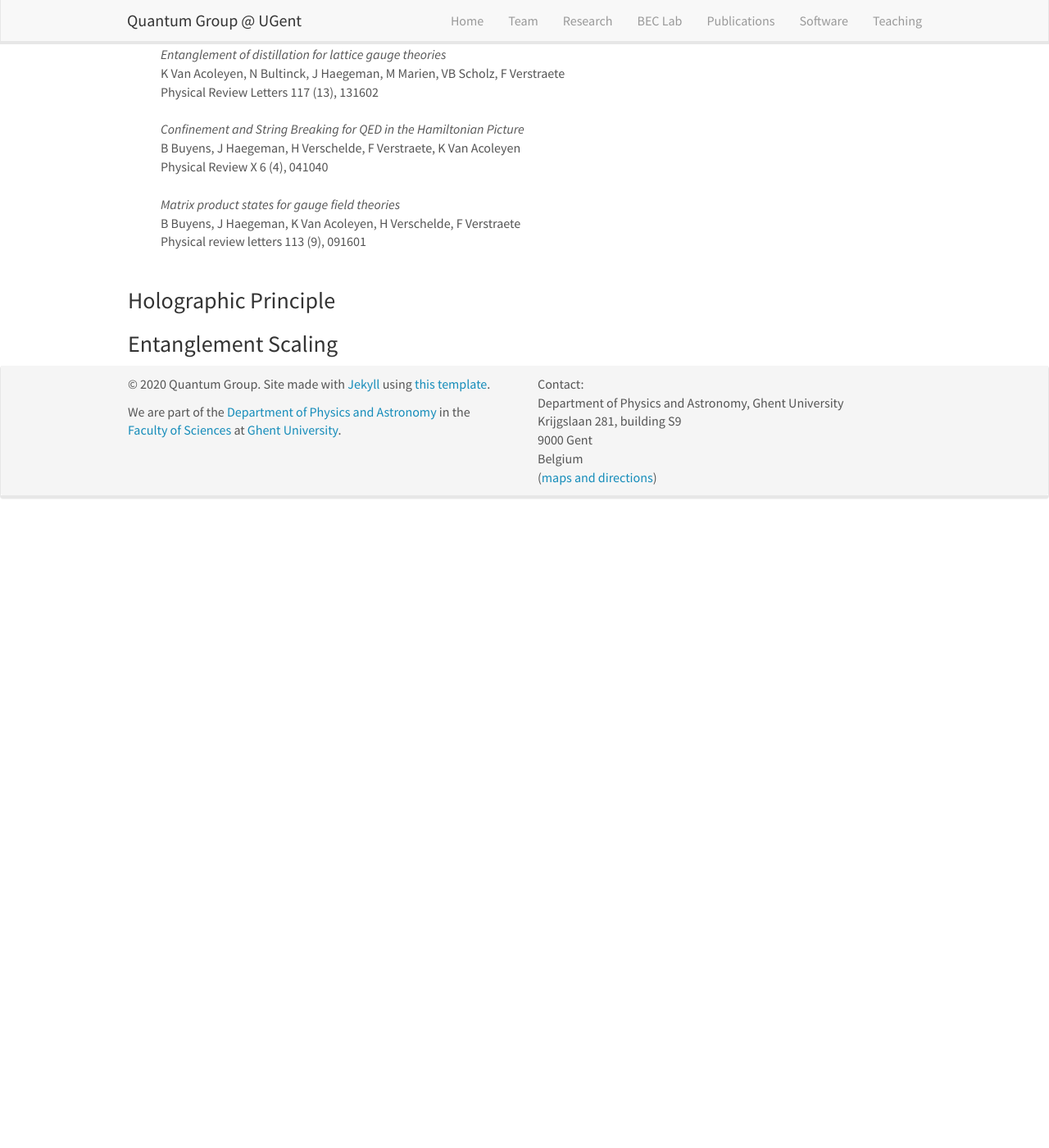
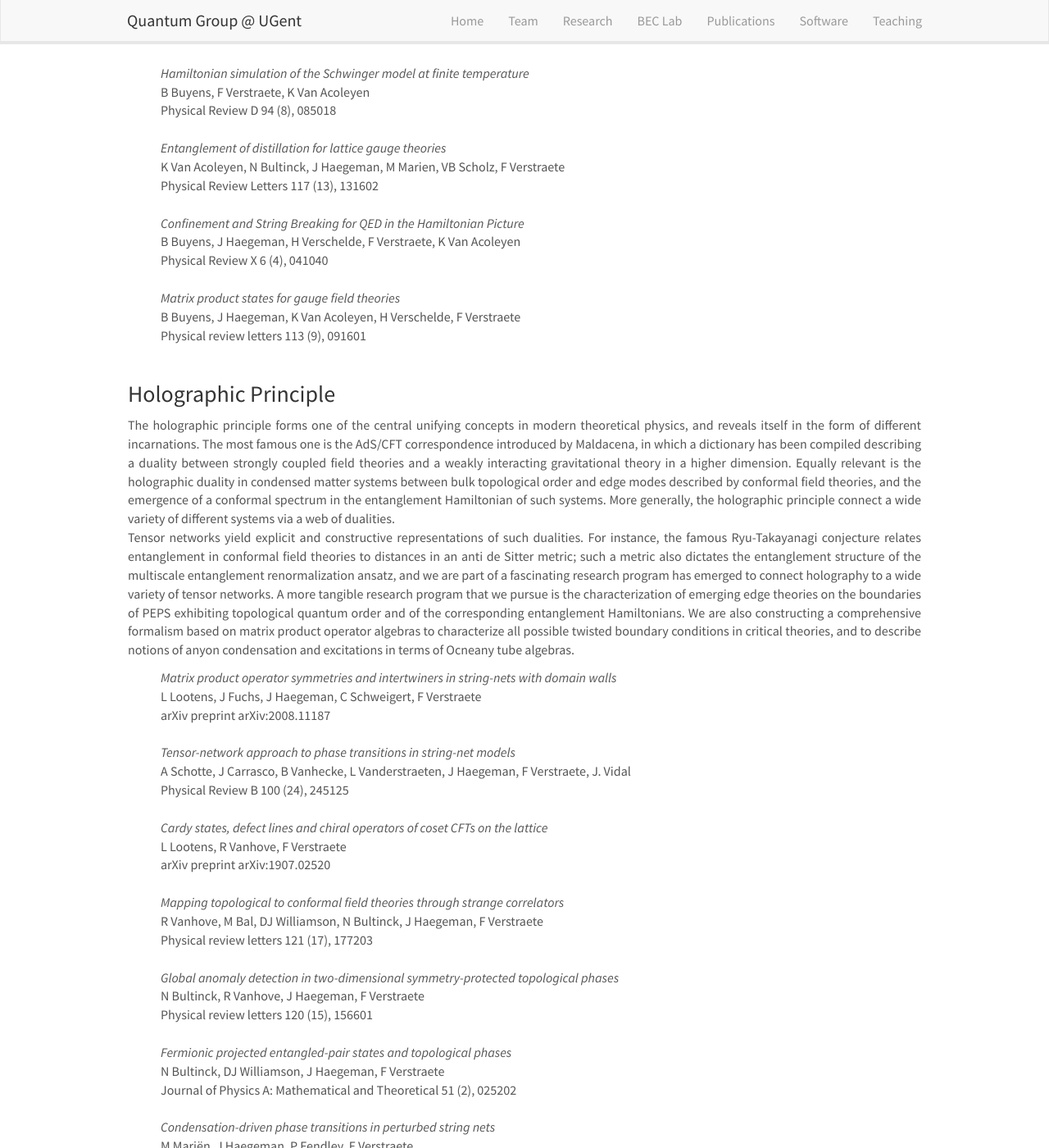
Before and after one commit to quantumghent/quantumghent.github.io, a Jekyll site: the page built from _pages/research.md, in a window 1280 px wide and 1400 px high, scrolled down 15289 px. Shown: the whole window at 82% size. Built offline with Jekyll 4.4.1, drawn with Linux system fonts in a browser that asks for light colours; nearby versions of some CDN libraries; before the commit the page ends 15919 px from its top, so only the background shows below that; some of the changed text lies outside the part shown.

Commit message:
Update research.md

```diff
--- a/_pages/research.md
+++ b/_pages/research.md
@@ -792,7 +792,7 @@ Second, the renormalization group provided a constructive path towards simulatin
 
 The advent of the theory of entanglement and of tensor networks has allowed to revisit the foundations on which the renormalization group is build, and has allowed to reinvigorate the quest for constructing renormalization group flows in real-space coordinates as opposed to momentum-space coordinates. Working in real-space is indeed the natural framework for dealing with strongly correlated systems, and the key in unraveling such real-space flows has been the mapping of the entanglement structure of the related quantum states. <br>
 For the case of classical statistical mechanical models, this has led to a wealth of new computationally efficient RG schemes, most notably the tensor renormalization group (TRG) of Levin and Nave, and its more powerful but also conceptually more satisfying variants such as HOTRG and TNR (Tensor Network Renormalization) of Evenbly and Vidal. An active research program in the Quantum Group @ Ugent involves the theoretical analysis of those methods and the construction of alternative RG schemes such as TNR+ which allows to link the tensor network flows to the Wilson flows of Hamiltonians.<br>
-For the quantum case, Guifre Vidal has introduced the Multiscale Entanglement Renormalization Ansatz (MERA), which provides an entanglement skeleton for describing critical theories in the Schrodinger picture. We have been studying how the underlying entanglement structure of MERA can be intimately linked to that one of matrix product operators describing thermal states, and have been devising novel numerical variational methods based on Grassmann manifolds to optimize MERA.<br>
+For the quantum case, Guifre Vidal has introduced the Multiscale Entanglement Renormalization Ansatz (MERA), which provides an entanglement skeleton for describing critical theories in the Schrodinger picture. We have been studying how the underlying entanglement structure of MERA can be intimately linked to that one of matrix product operators describing thermal states, and have been devising novel numerical variational methods based on Grassmann manifolds to optimize MERA. We have also introduced a version of MERA that works directly in the continuum, the continuous MERA, and a big challenge is to turn this version into a robust and efficient variational method.<br>
 
 
 
@@ -827,6 +827,10 @@ Physical Review X 6 (4), 041040<br><br>
 <i> Matrix product states for gauge field theories </i> <br>
 B Buyens, J Haegeman, K Van Acoleyen, H Verschelde, F Verstraete<br>
 Physical review letters 113 (9), 091601<br><br>
+
+<i> Entanglement renormalization for quantum fields in real space</i><br>
+J Haegeman, TJ Osborne, H Verschelde, F Verstraete<br>
+Physical review letters 110 (10), 100402<br><br>
 
 </p>
 
@@ -979,6 +983,60 @@ Physical review letters 113 (9), 091601<br><br>
 
 ### Holographic Principle
 
+
+<p style="text-align:justify">
+
+The holographic principle forms one of the central unifying concepts in modern theoretical physics, and reveals itself in the form of different incarnations. The most famous one is the AdS/CFT correspondence introduced by Maldacena, in which a dictionary has been compiled describing a duality between strongly coupled field theories and a weakly interacting gravitational theory in a higher dimension. Equally relevant is the holographic duality in condensed matter systems between bulk topological order and edge modes described by conformal field theories, and the emergence of a conformal spectrum in the entanglement Hamiltonian of such systems. More generally, the holographic principle connect a wide variety of different systems via a web of dualities.<br>
+Tensor networks yield explicit and constructive representations of such dualities. For instance, the famous Ryu-Takayanagi conjecture relates entanglement in conformal field theories to distances in an anti de Sitter metric; such a metric also dictates the entanglement structure of the multiscale entanglement renormalization ansatz, and we are part of a fascinating research program has emerged to connect holography to a wide variety of tensor networks. A more tangible research program that we pursue is the characterization of emerging edge theories on the boundaries of PEPS exhibiting topological quantum order and of  the corresponding entanglement Hamiltonians. We are also constructing a comprehensive formalism based on matrix product operator algebras to characterize all possible twisted boundary conditions in critical theories, and to describe notions of anyon condensation and excitations in terms of Ocneany tube algebras.
+
+</p>
+
+
+<p style="margin-left: 40px">
+
+
+<i> Matrix product operator symmetries and intertwiners in string-nets with domain walls</i><br>
+L Lootens, J Fuchs, J Haegeman, C Schweigert, F Verstraete<br>
+arXiv preprint arXiv:2008.11187<br><br>
+
+
+<i> Tensor-network approach to phase transitions in string-net models</i><br>
+A Schotte, J Carrasco, B Vanhecke, L Vanderstraeten, J Haegeman, F Verstraete, J. Vidal<br>
+Physical Review B 100 (24), 245125<br><br>
+
+<i> Cardy states, defect lines and chiral operators of coset CFTs on the lattice</i><br>
+L Lootens, R Vanhove, F Verstraete<br>
+arXiv preprint arXiv:1907.02520<br><br>
+
+<i> Mapping topological to conformal field theories through strange correlators</i><br>
+R Vanhove, M Bal, DJ Williamson, N Bultinck, J Haegeman, F Verstraete<br>
+Physical review letters 121 (17), 177203<br><br>
+
+<i> Global anomaly detection in two-dimensional symmetry-protected topological phases</i><br>
+N Bultinck, R Vanhove, J Haegeman, F Verstraete<br>
+Physical review letters 120 (15), 156601<br><br>
+
+<i> Fermionic projected entangled-pair states and topological phases</i><br>
+N Bultinck, DJ Williamson, J Haegeman, F Verstraete<br>
+Journal of Physics A: Mathematical and Theoretical 51 (2), 025202<br><br>
+
+<i> Condensation-driven phase transitions in perturbed string nets</i><br>
+M Mariën, J Haegeman, P Fendley, F Verstraete<br>
+Physical Review B 96 (15), 155127<br><br>
+
+<i> Entanglement phases as holographic duals of anyon condensates</i><br>
+K Duivenvoorden, M Iqbal, J Haegeman, F Verstraete, N Schuch<br>
+Physical Review B 95 (23), 235119<br><br>
+
+<i> Anyons and matrix product operator algebras</i><br>
+N Bultinck, M Mariën, DJ Williamson, MB Şahinoğlu, J Haegeman, F Verstraete<br>
+Annals of physics 378, 183-233<br><br>
+
+
+</p>
+
+
+
 ### Entanglement Scaling
 
 
```
